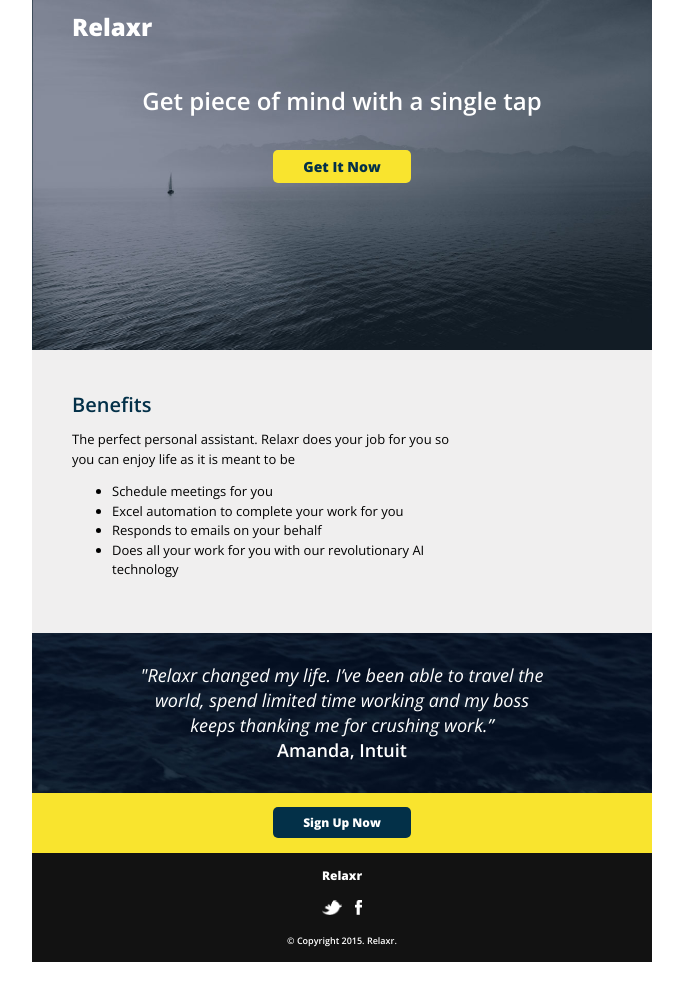
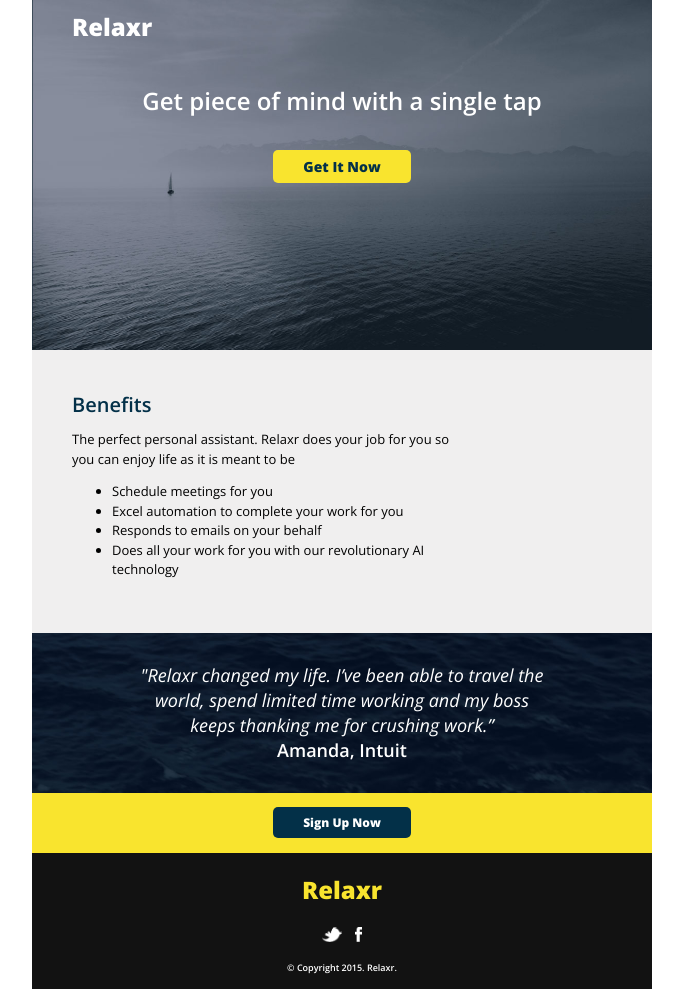
Before and after one commit to chenchoo/Assignment_02, a plain HTML site: page index.html in a window 1280 px wide. Shown: the whole page, without its empty margins (298-981 px from the left). Before the commit the page ends 962 px from the top, so only its background shows below. Drawn offline with nearby package versions, Linux system fonts and the light colour scheme.

Commit message:
Commit_final

```diff
--- a/css/style.css
+++ b/css/style.css
@@ -126,6 +126,12 @@ h3{
   color: #033048;
   padding-bottom: 10px;
 }
+
+h4{
+  font-size: 24px;
+  color: #f9e42e;
+  font-weight: 800;
+}
 .main2{
   padding-top: 40px;
   padding-left: 40px;
@@ -208,7 +214,7 @@ footer{
 }
 
 .footer1{
-  padding: 15px;
+  padding: 20px;
 }
 
 .footer2{
--- a/index.html
+++ b/index.html
@@ -14,8 +14,6 @@
 
 <body>
   <div id="container">
-    <header>
-    </header>
     <section class="main">
         <div class="main-content">
           <div class="logo">
```
